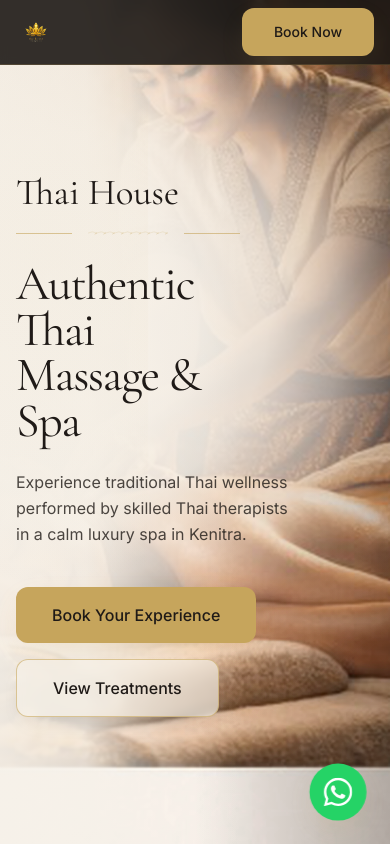
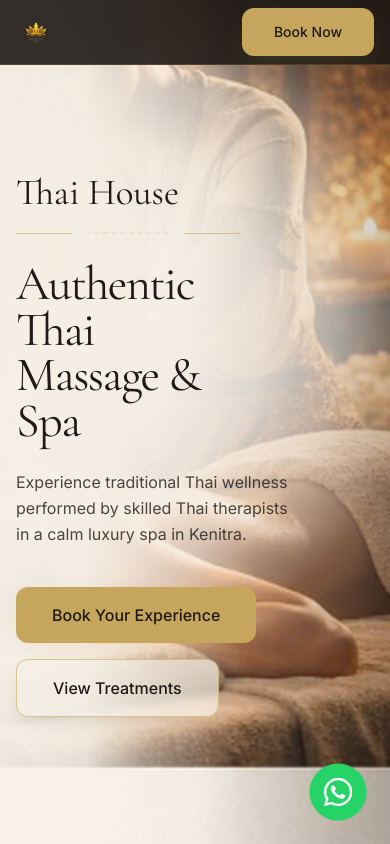
Before and after one commit to anasafanif/thai_house, a Next.js app: page / in a window 390 px wide. Shown: the top 844 px of the page. Built offline with nearby package versions, Linux system fonts and the light colour scheme.

Commit message:
Refactor Hero component image styles for improved responsiveness and visual consistency. Update sizes attribute to enhance loading performance on various screen sizes.

```diff
--- a/components/Hero.tsx
+++ b/components/Hero.tsx
@@ -19,8 +19,8 @@ export default function Hero() {
             alt=""
             fill
             priority
-            className="object-cover object-center"
-            sizes="100vw"
+            className="object-cover object-[90%_22%] min-[480px]:object-[88%_24%] lg:object-[58%_40%]"
+            sizes="(max-width: 1024px) 100vw, 62vw"
           />
           <div className="absolute inset-0 bg-gradient-to-l from-brown/30 via-transparent to-transparent" />
         </div>
```
